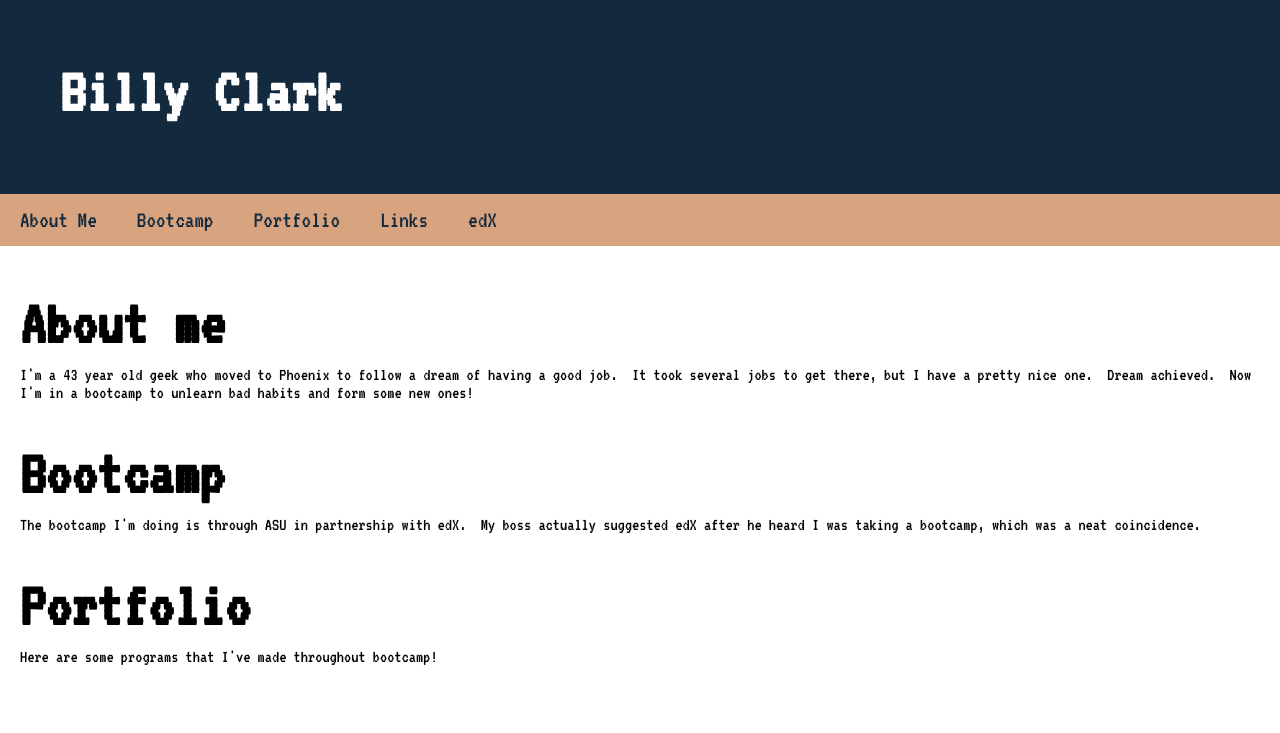
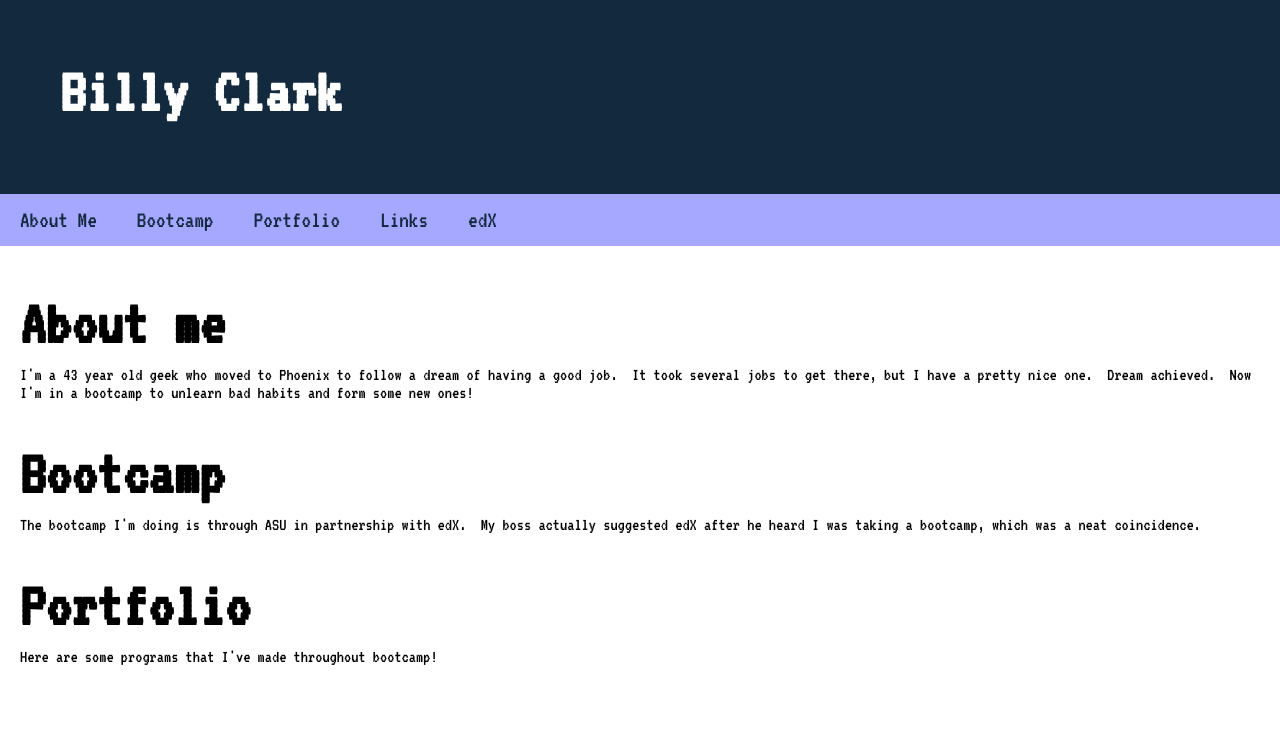
Before and after one commit to DaedalusStudios/Module-2-homework, a plain HTML site: page Develop/index.html in a window 1280 px wide. Shown: the top 733 px of the page. Drawn offline with Linux system fonts and the light colour scheme.

Commit message:
Tweaking colors

```diff
--- a/Develop/assets/css/style.css
+++ b/Develop/assets/css/style.css
@@ -2,7 +2,7 @@
   --background: #fefefe;
   --text: #000000;
   --primary: #13293d;
-  --secondary: #d8a47f;
+  --secondary: #a6a7ff;
   --border-radius: 20px;
 }
 
```
